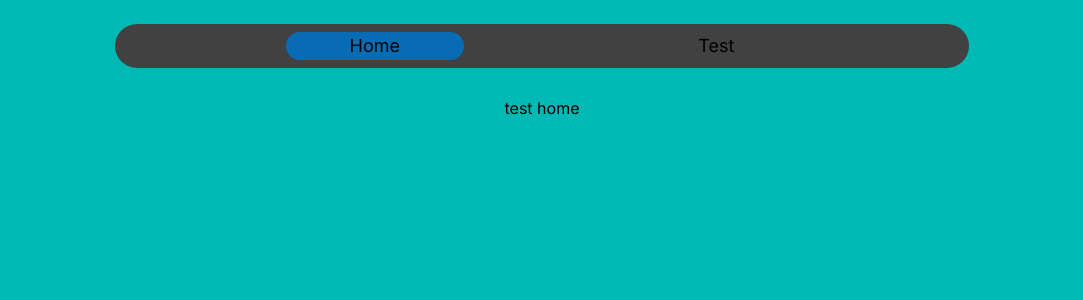
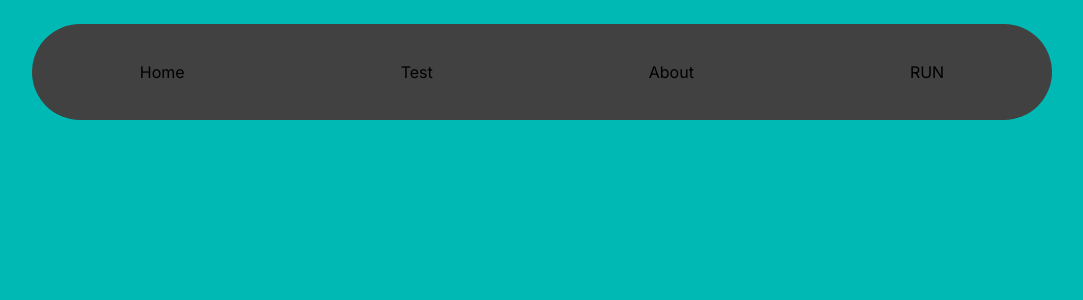
Before and after one commit to wandbrandon/mri_hack, a Next.js app in the folder frontend/: page / in a window 1280 px wide. Shown: the top 300 px of the page, without its empty margins (98-1181 px from the left). Built offline with nearby package versions, Linux system fonts and the light colour scheme.

Commit message:
navbar setup

```diff
--- a/frontend/app/navbar.tsx
+++ b/frontend/app/navbar.tsx
@@ -1,6 +1,8 @@
 "use client";
 import Link from "next/link";
 import { usePathname } from "next/navigation";
+import { motion } from "framer-motion";
+import { useRef, useState } from "react";
 
 const Navbar = () => {
   const routes = [
@@ -9,25 +11,39 @@ const Navbar = () => {
       title: "Home",
     },
     {
-      path: "/test",
+      path: "/",
       title: "Test",
+    },
+    {
+      path: "/",
+      title: "About",
+    },
+    {
+      path: "/",
+      title: "RUN",
     },
   ];
 
   const currentPath = usePathname();
   console.log(currentPath);
 
+  const [selectedId, setSelectedId] = useState<number | null>(null);
+
   return (
-    <div className="absolute inset-x-1 mx-auto w-8/12 h-fit mt-6 py-2 rounded-full flex flex-row justify-evenly border-solid bg-mriSlate">
+    <div className="absolute inset-x-1 mx-auto h-fit w-fit mt-6 py-3 px-3 rounded-full flex flex-row gap-6 justify-evenly border-solid bg-mriSlate z-0">
       {routes.map((route, index) => (
         <Link
-          className={`${
-            currentPath === route.path ? "bg-mriBlue" : "hover:bg-mriBlue"
-          } rounded-full px-16 transition ease-in text-lg`}
+          className="py-6 px-24 flex flex-row justify-center items-center rounded-full relative transition-all z-50"
+          onClick={() => setSelectedId(index)}
           href={route.path}
-          key={index}
         >
           {route.title}
+          {index === selectedId && (
+            <motion.div
+              className="absolute w-full h-full top-0 left-0 bg-mriBlue rounded-full z-10"
+              layoutId="outline"
+            ></motion.div>
+          )}
         </Link>
       ))}
     </div>
--- a/frontend/package.json
+++ b/frontend/package.json
@@ -11,6 +11,7 @@
   "dependencies": {
     "flowbite": "^1.8.1",
     "flowbite-react": "^0.6.4",
+    "framer-motion": "^10.16.4",
     "next": "13.5.4",
     "react": "^18",
     "react-dom": "^18",
```
Also changed, not shown: 2 other files (tests, documents, lock files or other folders).
